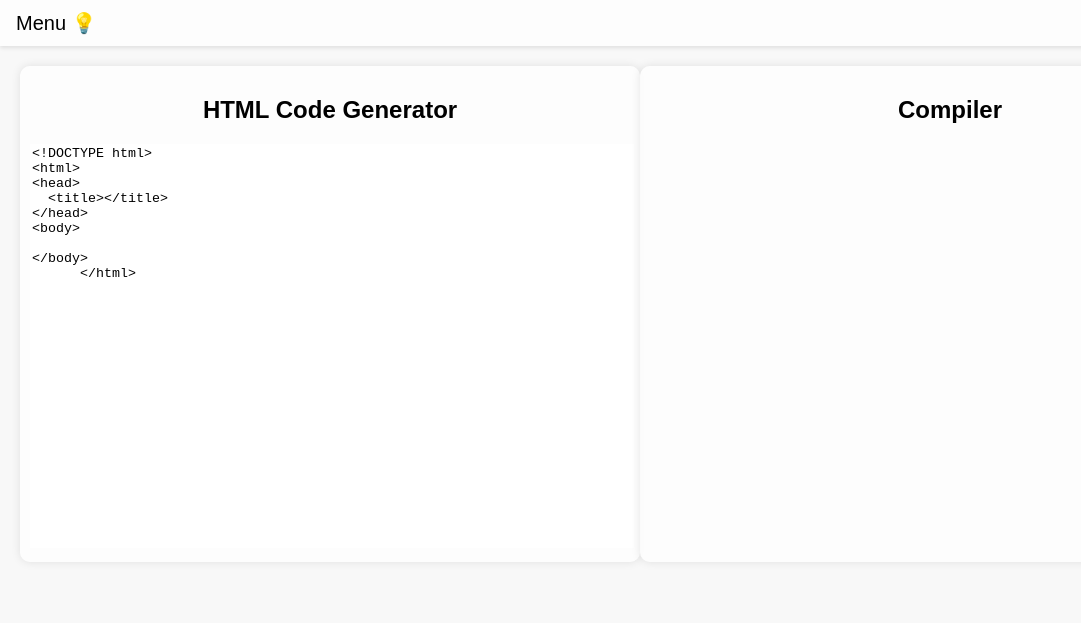
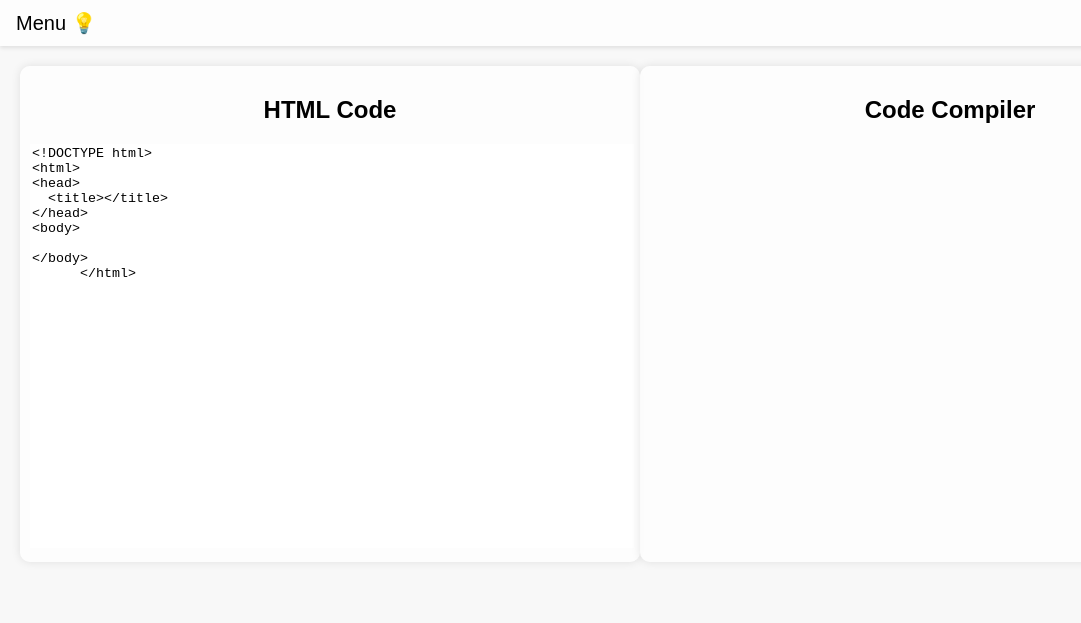
Before and after one commit to xAstroDev/HtmlCompiler, a website built with Vite: page index.html in a window 1280 px wide. Shown: the whole page, without its empty margins (0-1081 px from the left). Built offline with nearby package versions, Linux system fonts and the light colour scheme.

```diff
--- a/index.html
+++ b/index.html
@@ -1,7 +1,7 @@
 <!DOCTYPE html>
 <html>
 <head>
-  <title>HTML Code Generator</title>
+  <title>HTML Code Compiler - by xAstroDev</title>
   <link rel="stylesheet" href="style.css">
    <meta name="viewport" content="width=device-width, initial-scale=1">
 </head>
@@ -18,7 +18,7 @@
 
   <div class="container">
     <div class="code-generator">
-      <h2>HTML Code Generator</h2>
+      <h2>HTML Code</h2>
       <textarea id="html-input" placeholder="Enter your HTML code here..."><!DOCTYPE html>
 <html>
 <head>
@@ -30,11 +30,9 @@
       </html></textarea>
     </div>
     <div class="compiler">
-      <h2>Compiler</h2>
+      <h2>Code Compiler</h2>
       <iframe id="compiler-output"></iframe>
     </div>
-  </div>
-
   <script src="script.js"></script>
 </body>
 </html>
```
Also changed, not shown: style.css (line endings or trailing spaces), 1 other file.
